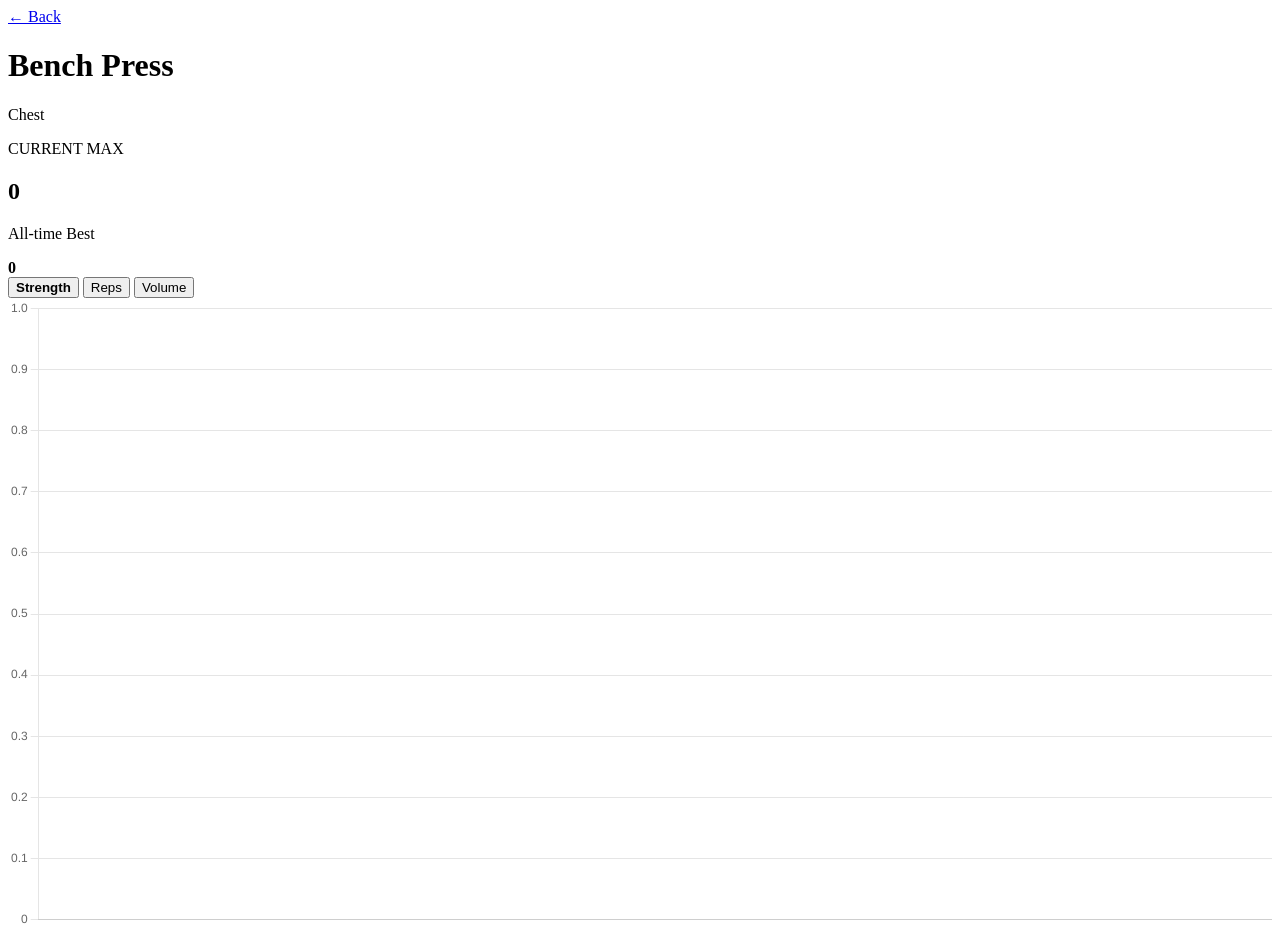
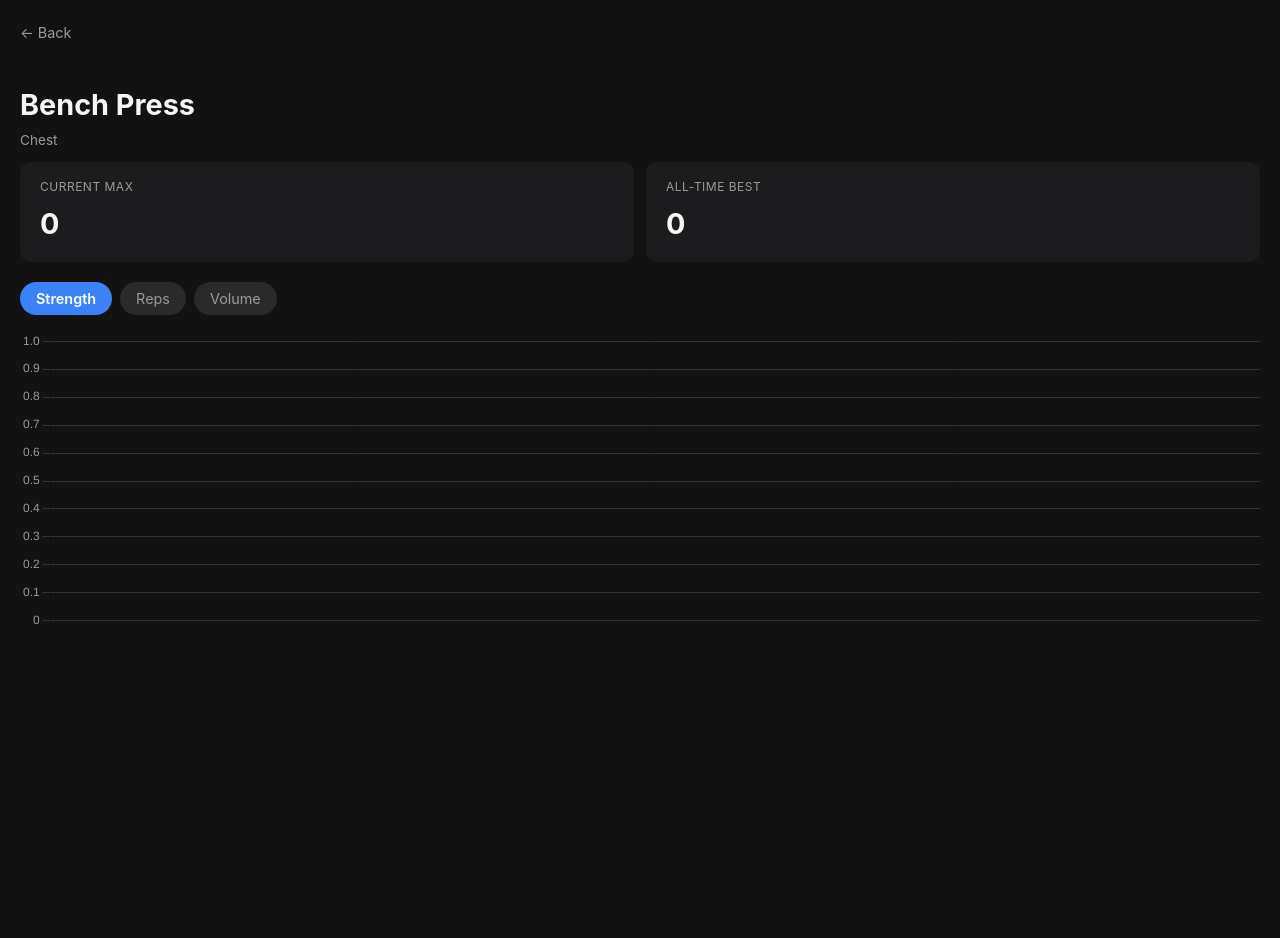
Before and after one commit to damienlhp/liftlog, a Flask app: page /exercise/1/graph in a window 1280 px wide. After the commit the page ends 625 px from the top, so only its background shows below. Run offline with Flask 3, Linux system fonts and the light colour scheme; data comes from the database, SQL or seed files in the repository.

Commit message:
style exercise_graph page with dark theme, stat cards, and tab bar

```diff
--- a/static/style.css
+++ b/static/style.css
@@ -1180,3 +1180,56 @@ p {
   width: 100%;
   height: 300px;
 }
+
+/* ==============================================================
+   EXERCISE GRAPH PAGE (exercise_graph.html)
+   ================================================================ */
+.stat-card-row {
+  display: flex;
+  gap: 12px;
+  margin-bottom: 20px;
+}
+
+.stat-card {
+  background: var(--bg-secondary);
+  border-radius: var(--radius);
+  padding: 16px 20px;
+  flex: 1;
+}
+
+.stat-eyebrow {
+  color: var(--text-secondary);
+  font-size: 0.75em;
+  text-transform: uppercase;
+  letter-spacing: 0.5px;
+  margin: 0 0 6px;
+}
+
+.stat-value {
+  font-size: 1.8em;
+  font-weight: bold;
+  margin: 0;
+}
+
+.tab-bar {
+  display: flex;
+  gap: 8px;
+  margin-bottom: 16px;
+}
+
+.tab-btn {
+  background: var(--bg-tertiary);
+  border: none;
+  color: var(--text-secondary);
+  padding: 8px 16px;
+  border-radius: 20px;
+  cursor: pointer;
+  font-size: 0.9em;
+  font-family: inherit;
+}
+
+.tab-btn.active {
+  background: var(--accent);
+  color: #fff;
+  font-weight: 600;
+}
--- a/templates/exercise_graph.html
+++ b/templates/exercise_graph.html
@@ -4,36 +4,37 @@
     <meta charset="UTF-8">
     <meta name="viewport" content="width=device-width, initial-scale=1.0">
     <title>{{ exercise.name }} — Progress</title>
+    <link rel="stylesheet" href="{{ url_for('static', filename='style.css') }}">
     <script src="https://cdnjs.cloudflare.com/ajax/libs/Chart.js/4.4.1/chart.umd.min.js"></script>
 </head>
 <body>
-    <a href="javascript:history.back()">← Back</a>
+    <script src="{{ url_for('static', filename='theme.js') }}"></script>
+    <a class="back-link" href="javascript:history.back()">← Back</a>
     <h1>{{ exercise.name }}</h1>
-    <p>{{ exercise.muscle_group }}</p>
+    <p class="exercise-muscle-group">{{ exercise.muscle_group }}</p>
 
-    <div>
-        <p>CURRENT MAX</p>
-        <h2>{{ current_max }}</h2>
-    </div>
-
-    <div>
-        <div>
-            <p>All-time Best</p>
-            <strong>{{ all_time_best }}</strong>
+    <div class="stat-card-row">
+        <div class="stat-card">
+            <p class="stat-eyebrow">Current Max</p>
+            <p class="stat-value">{{ current_max }}</p>
+        </div>
+        <div class="stat-card">
+            <p class="stat-eyebrow">All-time Best</p>
+            <p class="stat-value">{{ all_time_best }}</p>
         </div>
     </div>
 
     <!-- Tab buttons -->
-    <div>
-        <button onclick="showChart('strength')" id="tab-strength">Strength</button>
-        <button onclick="showChart('reps')" id="tab-reps">Reps</button>
-        <button onclick="showChart('volume')" id="tab-volume">Volume</button>
+    <div class="tab-bar">
+        <button class="tab-btn" onclick="showChart('strength')" id="tab-strength">Strength</button>
+        <button class="tab-btn" onclick="showChart('reps')" id="tab-reps">Reps</button>
+        <button class="tab-btn" onclick="showChart('volume')" id="tab-volume">Volume</button>
     </div>
 
     <!-- Charts -->
-    <div id="chart-strength"><canvas id="strengthChart"></canvas></div>
-    <div id="chart-reps" style="display:none"><canvas id="repsChart"></canvas></div>
-    <div id="chart-volume" style="display:none"><canvas id="volumeChart"></canvas></div>
+    <div id="chart-strength" class="chart-container"><canvas id="strengthChart"></canvas></div>
+    <div id="chart-reps" class="chart-container" style="display:none"><canvas id="repsChart"></canvas></div>
+    <div id="chart-volume" class="chart-container" style="display:none"><canvas id="volumeChart"></canvas></div>
 
     <script>
         const strengthDates = {{ strength_dates | tojson }};
@@ -45,6 +46,14 @@
     </script>
 
     <script>
+        function getCssVar(name) {
+            return getComputedStyle(document.documentElement).getPropertyValue(name).trim();
+        }
+
+        const textSecondary = getCssVar('--text-secondary');
+        const textPrimary = getCssVar('--text-primary');
+        const borderColor = getCssVar('--border-color');
+
         function makeChart(id, labels, data, label, color) {
             return new Chart(document.getElementById(id).getContext("2d"), {
                 type: "line",
@@ -62,8 +71,21 @@
                 },
                 options: {
                     responsive: true,
-                    plugins: { legend: { display: false } },
-                    scales: { y: { beginAtZero: false } }
+                    maintainAspectRatio: false,
+                    plugins: {
+                        legend: { display: false }
+                    },
+                    scales: {
+                        y: {
+                            beginAtZero: false,
+                            ticks: { color: textSecondary },
+                            grid: { color: borderColor }
+                        },
+                        x: {
+                            ticks: { color: textSecondary },
+                            grid: { color: borderColor }
+                        }
+                    }
                 }
             });
         }
@@ -73,18 +95,12 @@
         makeChart("volumeChart", volumeDates, volumeValues, "Volume", "rgba(255, 159, 64, 1)");
 
         function showChart(type) {
-            document.getElementById("chart-strength").style.display = "none";
-            document.getElementById("chart-reps").style.display = "none";
-            document.getElementById("chart-volume").style.display = "none";
-            document.getElementById("chart-" + type).style.display = "block";
-
-            document.getElementById("tab-strength").style.fontWeight = "normal";
-            document.getElementById("tab-reps").style.fontWeight = "normal";
-            document.getElementById("tab-volume").style.fontWeight = "normal";
-            document.getElementById("tab-" + type).style.fontWeight = "bold";
+            ["strength", "reps", "volume"].forEach(function(t) {
+                document.getElementById("chart-" + t).style.display = (t === type) ? "block" : "none";
+                document.getElementById("tab-" + t).classList.toggle("active", t === type);
+            });
         }
 
-        // Start on strength tab
         showChart("strength");
     </script>
 </body>
```
